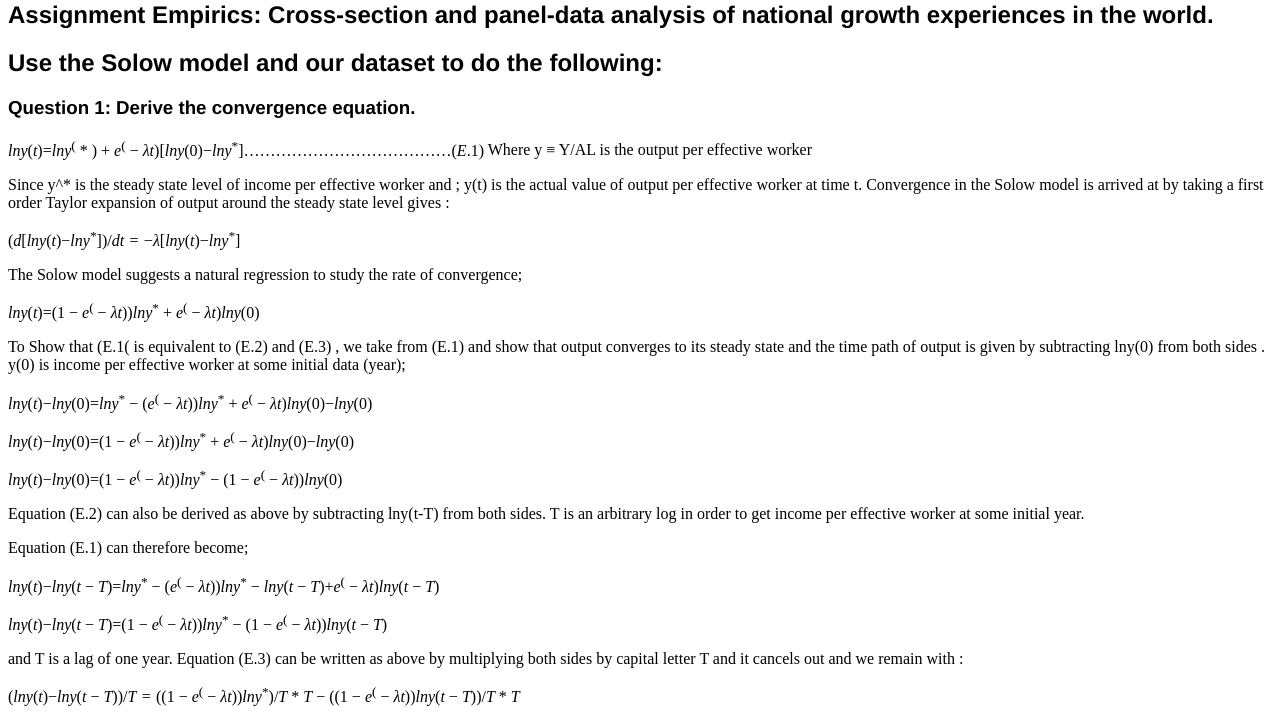
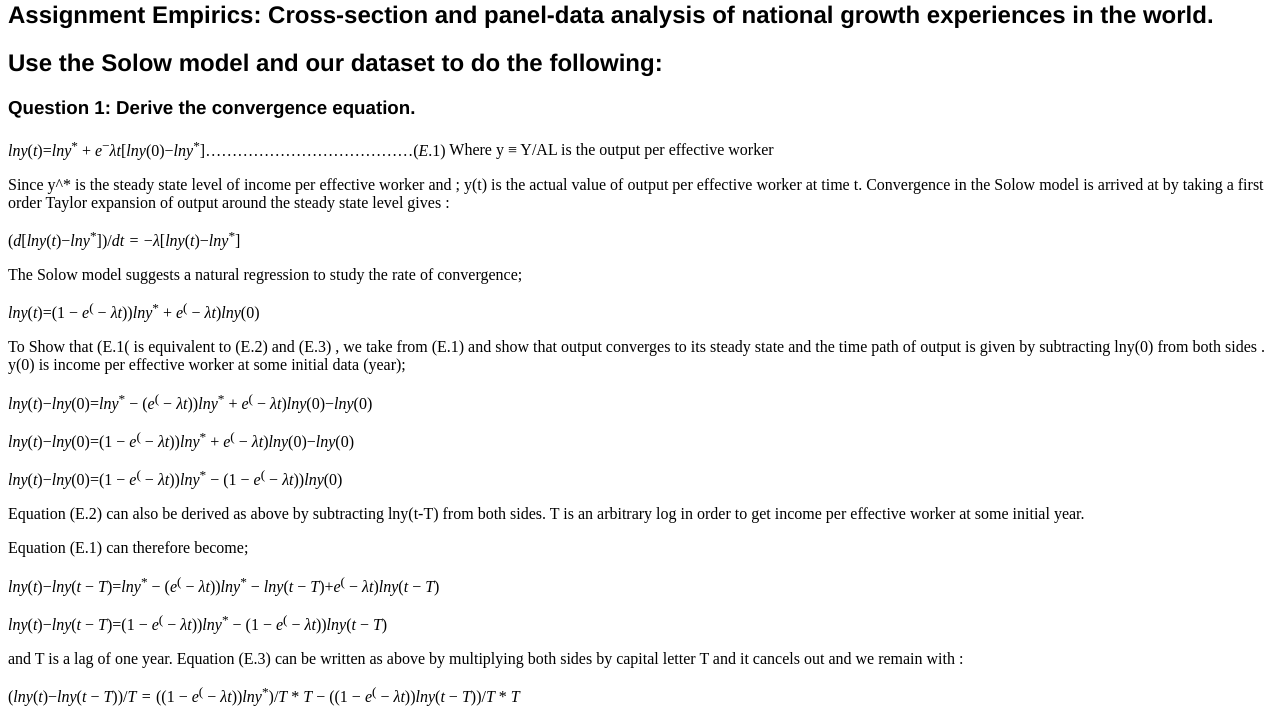
Before and after one commit to Yusufhaji/assignment2, a plain HTML site: page index.html in a window 1280 px wide. Shown: the part 79-800 px from the top of the page. Drawn offline with Linux system fonts and the light colour scheme.

Commit message:
First pages commit

```diff
--- a/index.html
+++ b/index.html
@@ -13,7 +13,7 @@
 <h2 id="assignment-empirics-cross-section-and-panel-data-analysis-of-national-growth-experiences-in-the-world.">Assignment Empirics: Cross-section and panel-data analysis of national growth experiences in the world.</h2>
 <h2 id="use-the-solow-model-and-our-dataset-to-do-the-following">Use the Solow model and our dataset to do the following:</h2>
 <h3 id="question-1-derive-the-convergence-equation.">Question 1: Derive the convergence equation.</h3>
-<p><span class="math inline"><em>l</em><em>n</em><em>y</em>(<em>t</em>)=<em>l</em><em>n</em><em>y</em><sup>(</sup> * ) + <em>e</em><sup>(</sup> − <em>λ</em><em>t</em>)[<em>l</em><em>n</em><em>y</em>(0)−<em>l</em><em>n</em><em>y</em><sup>*</sup>]…………………………………(<em>E</em>.1)</span> Where y ≡ Y/AL is the output per effective worker</p>
+<p><span class="math inline"><em>l</em><em>n</em><em>y</em>(<em>t</em>)=<em>l</em><em>n</em><em>y</em><sup>*</sup> + <em>e</em><sup>−</sup><em>λ</em><em>t</em>[<em>l</em><em>n</em><em>y</em>(0)−<em>l</em><em>n</em><em>y</em><sup>*</sup>]…………………………………(<em>E</em>.1)</span> Where y ≡ Y/AL is the output per effective worker</p>
 <p>Since y^* is the steady state level of income per effective worker and ; y(t) is the actual value of output per effective worker at time t. Convergence in the Solow model is arrived at by taking a first order Taylor expansion of output around the steady state level gives :</p>
 <p><span class="math inline">(<em>d</em>[<em>l</em><em>n</em><em>y</em>(<em>t</em>)−<em>l</em><em>n</em><em>y</em><sup>*</sup>])/<em>d</em><em>t</em> = −<em>λ</em>[<em>l</em><em>n</em><em>y</em>(<em>t</em>)−<em>l</em><em>n</em><em>y</em><sup>*</sup>]</span></p>
 <p>The Solow model suggests a natural regression to study the rate of convergence;</p>
```
Also changed, not shown: NoCss.html (+1 -1 lines), 1 other file.
